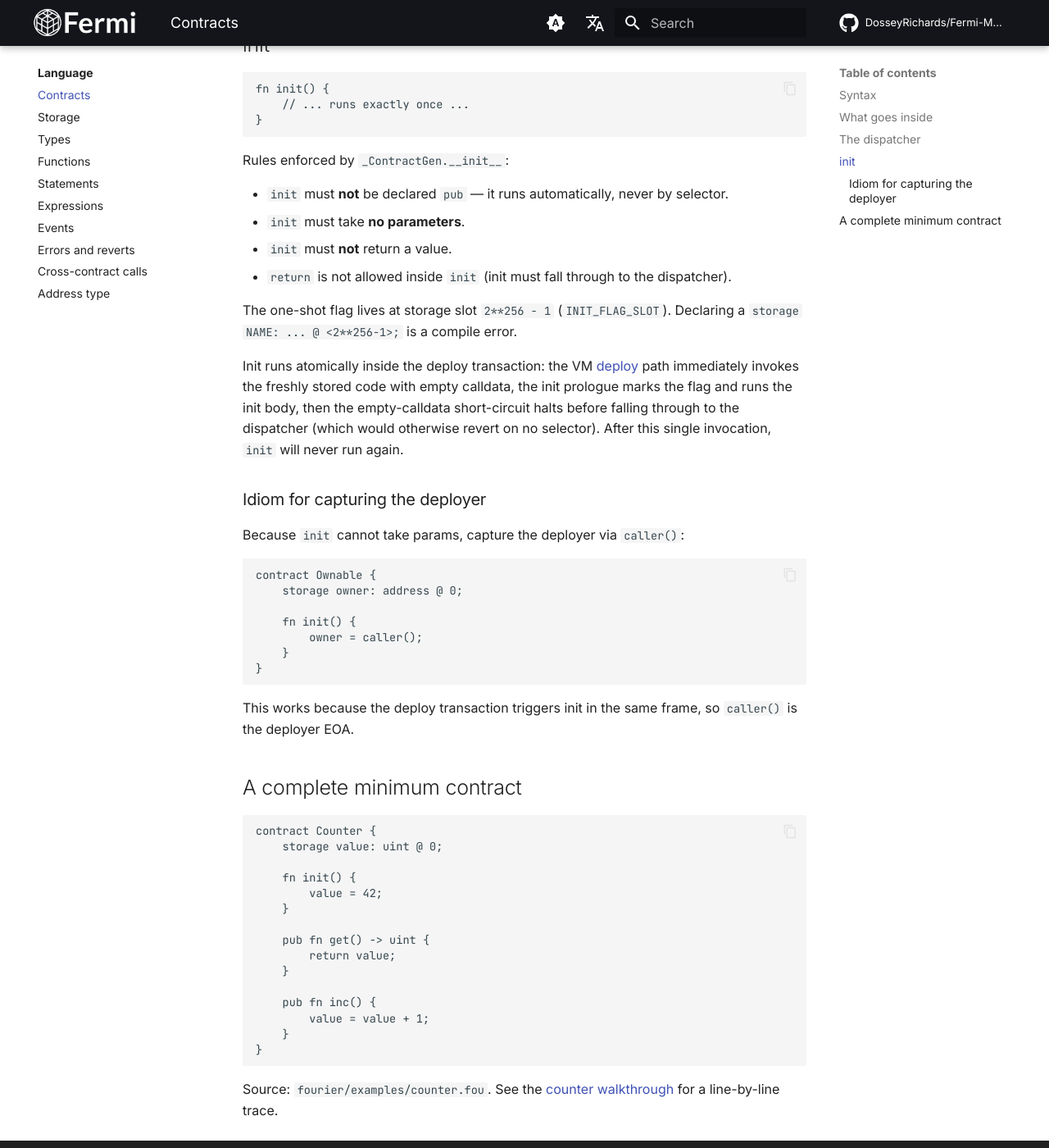
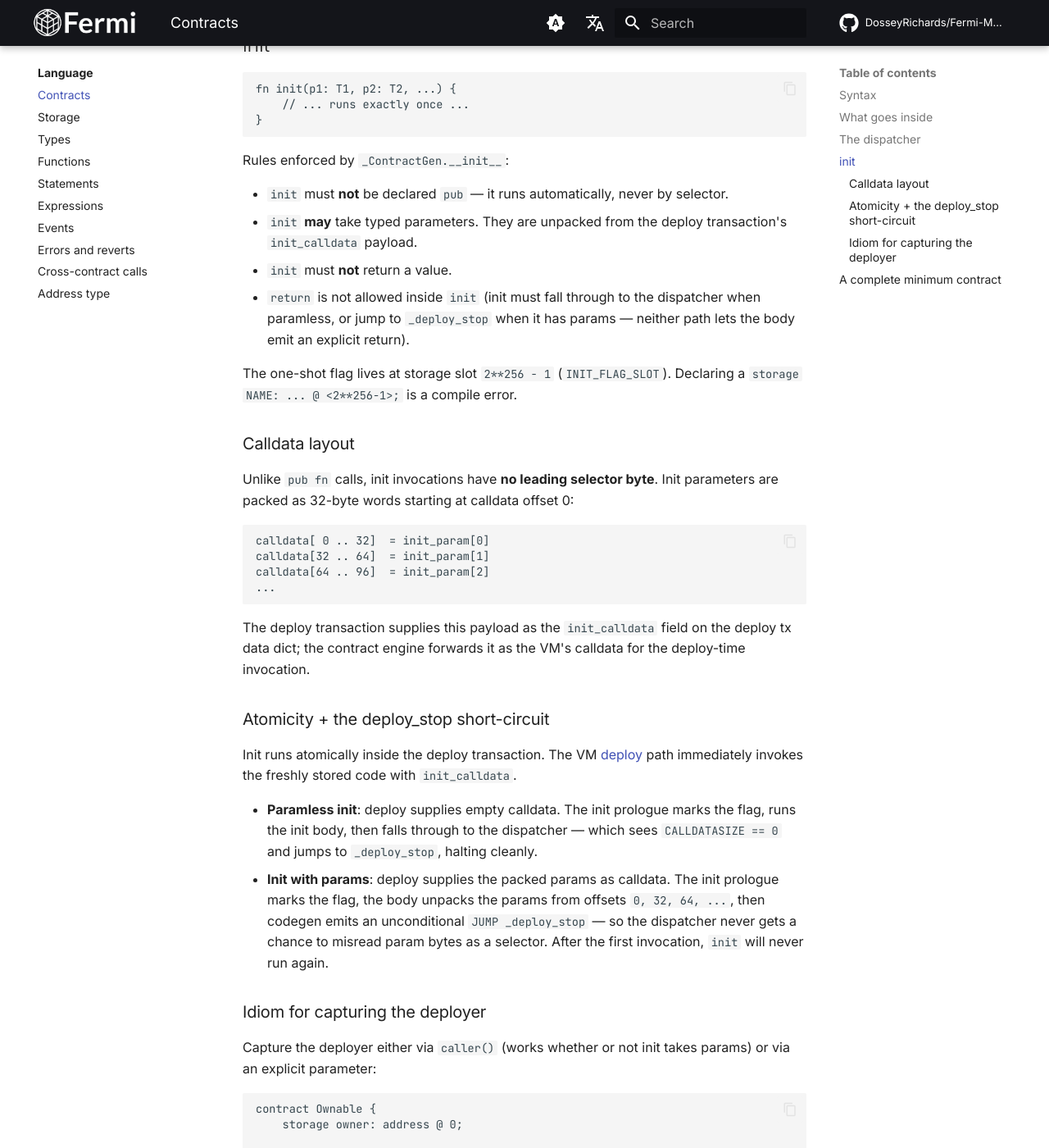
Before and after one commit to DosseyRichards/Fermi-Fourier, an MkDocs documentation site: the page built from docs/language/contracts.md, in a window 1280 px wide and 1400 px high, scrolled down 1989 px. Shown: the whole window at 82% size. Built offline with MkDocs 1.6.1 and Material for MkDocs 9.7.7, drawn with Linux system fonts in a browser that asks for light colours; comment, search, counter and statistics services are not loaded; some of the changed text lies outside the part shown.

Commit message:
docs: init() can take typed params (Feature 1)

````diff
--- a/docs/language/contracts.md
+++ b/docs/language/contracts.md
@@ -80,7 +80,7 @@ stack.
 ## init
 
 ```fourier
-fn init() {
+fn init(p1: T1, p2: T2, ...) {
     // ... runs exactly once ...
 }
 ```
@@ -89,25 +89,55 @@ Rules enforced by `_ContractGen.__init__`:
 
 - `init` must **not** be declared `pub` — it runs automatically, never
   by selector.
-- `init` must take **no parameters**.
+- `init` **may** take typed parameters. They are unpacked from the
+  deploy transaction's `init_calldata` payload.
 - `init` must **not** return a value.
 - `return` is not allowed inside `init` (init must fall through to the
-  dispatcher).
+  dispatcher when paramless, or jump to `_deploy_stop` when it has
+  params — neither path lets the body emit an explicit return).
 
 The one-shot flag lives at storage slot `2**256 - 1`
 (`INIT_FLAG_SLOT`). Declaring a `storage NAME: ... @ <2**256-1>;` is a
 compile error.
 
-Init runs atomically inside the deploy transaction: the VM
+### Calldata layout
+
+Unlike `pub fn` calls, init invocations have **no leading selector
+byte**. Init parameters are packed as 32-byte words starting at
+calldata offset 0:
+
+```text
+calldata[ 0 .. 32]  = init_param[0]
+calldata[32 .. 64]  = init_param[1]
+calldata[64 .. 96]  = init_param[2]
+...
+```
+
+The deploy transaction supplies this payload as the `init_calldata`
+field on the deploy tx data dict; the contract engine forwards it as
+the VM's calldata for the deploy-time invocation.
+
+### Atomicity + the deploy_stop short-circuit
+
+Init runs atomically inside the deploy transaction. The VM
 [deploy](../vm.md) path immediately invokes the freshly stored code
-with empty calldata, the init prologue marks the flag and runs the
-init body, then the empty-calldata short-circuit halts before falling
-through to the dispatcher (which would otherwise revert on no
-selector). After this single invocation, `init` will never run again.
+with `init_calldata`.
+
+- **Paramless init**: deploy supplies empty calldata. The init prologue
+  marks the flag, runs the init body, then falls through to the
+  dispatcher — which sees `CALLDATASIZE == 0` and jumps to
+  `_deploy_stop`, halting cleanly.
+- **Init with params**: deploy supplies the packed params as
+  calldata. The init prologue marks the flag, the body unpacks the
+  params from offsets `0, 32, 64, ...`, then codegen emits an
+  unconditional `JUMP _deploy_stop` — so the dispatcher never gets a
+  chance to misread param bytes as a selector. After the first
+  invocation, `init` will never run again.
 
 ### Idiom for capturing the deployer
 
-Because `init` cannot take params, capture the deployer via `caller()`:
+Capture the deployer either via `caller()` (works whether or not init
+takes params) or via an explicit parameter:
 
 ```fourier
 contract Ownable {
@@ -119,8 +149,25 @@ contract Ownable {
 }
 ```
 
-This works because the deploy transaction triggers init in the same
-frame, so `caller()` is the deployer EOA.
+Or with an explicit param (gives the deployer more control over what
+goes into storage):
+
+```fourier
+contract Vault {
+    storage owner: address @ 0;
+    storage cap: uint @ 1;
+
+    fn init(initial_owner: address, initial_cap: uint) {
+        owner = initial_owner;
+        cap = initial_cap;
+    }
+}
+```
+
+The first form works because the deploy transaction triggers init in
+the same frame, so `caller()` is the deployer EOA. The second form is
+clearer when initial state needs to come from somewhere other than the
+deployer EOA (a factory contract, a multisig).
 
 ## A complete minimum contract
 
````
Also changed, not shown: TODO.md (+8 -0 lines), docs/language/functions.md (+20 -8 lines).
